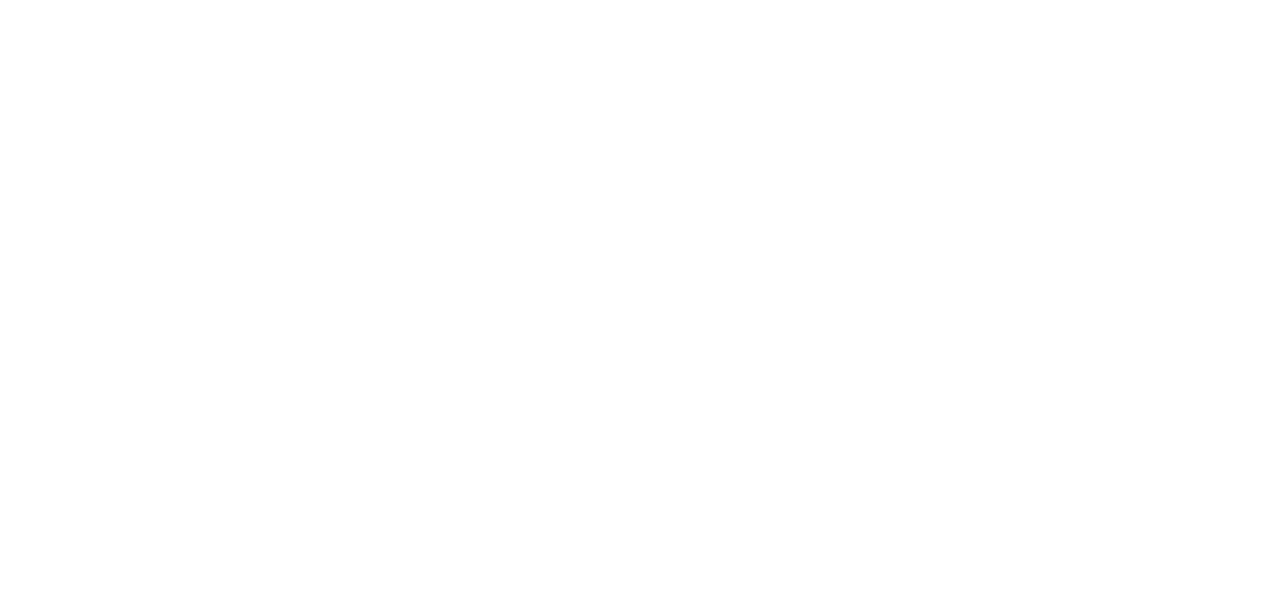
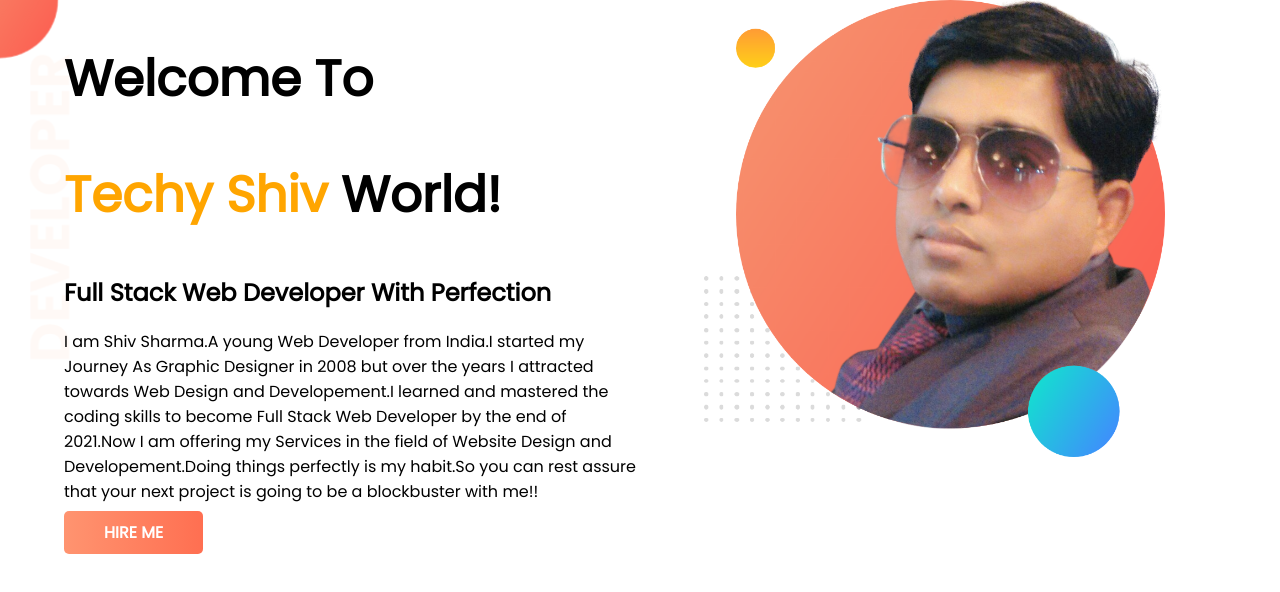
Before and after one commit to techyshiv-github/developer-portfolio, a plain HTML site: page index.html in a window 1280 px wide. Drawn offline with Linux system fonts and the light colour scheme.

Commit message:
First Section

```diff
--- a/index.html
+++ b/index.html
@@ -1,13 +1,41 @@
 <!DOCTYPE html>
 <html lang="en">
+
 <head>
     <meta charset="UTF-8">
     <meta http-equiv="X-UA-Compatible" content="IE=edge">
     <meta name="viewport" content="width=device-width, initial-scale=1.0">
+    <link rel="preconnect" href="https://fonts.googleapis.com">
+    <link rel="preconnect" href="https://fonts.gstatic.com" crossorigin>
+    <link href="https://fonts.googleapis.com/css2?family=Poppins&display=swap" rel="stylesheet">
     <title>TechyShiv Portfolio</title>
     <link rel="stylesheet" href="style.css">
 </head>
+
 <body>
+    <section class="top-banner">
+        <div class="half-width">
+            <h1>Welcome To</h1>
+            <h1> <span class="orange-color">Techy Shiv</span> World!</h1>
+            <h2>Full Stack Web Developer With Perfection</h2>
 
+            <p>I am Shiv Sharma.A young Web Developer from India.I started my Journey As Graphic Designer in 2008 but
+                over
+                the
+                years I attracted towards Web Design and Developement.I learned and mastered the coding skills to become
+                Full
+                Stack Web Developer by the end of 2021.Now I am offering my Services in the field of Website Design and
+                Developement.Doing things perfectly is my habit.So you can rest assure that your next project is going
+                to be
+                a
+                blockbuster with me!!</p>
+            <a class="link-button" target="_blank" href="https://www.linkedin.com/in/techyshiv/">HIRE ME</a>
+        </div>
+        <div class="half-width">
+            <img src="images/shiv.png" alt="Image of Shiv">
+        </div>
+
+    </section>
 </body>
+
 </html>
--- a/style.css
+++ b/style.css
@@ -0,0 +1,35 @@
+body {
+    font-family: 'Poppins', sans-serif;
+    margin: 0%;
+}
+h1 {
+    font-size: 50px;
+
+
+}
+.orange-color{
+    color:orange;
+}
+section {
+    display:flex;
+
+}
+.half-width{
+    width:50%;
+    padding-left: 5%;
+}
+.half-width img{
+    width: 80%;
+}
+.link-button{
+    text-decoration: none;
+    background-image: linear-gradient(to right,#FF9470,#FF6F51);
+    color:white;
+    font-weight: 700;
+    padding: 10px 40px;
+    border-radius: 5px;
+}
+.top-banner{
+    background-image: url("./images/top-banner.png");
+    background-repeat: no-repeat;
+}
```
